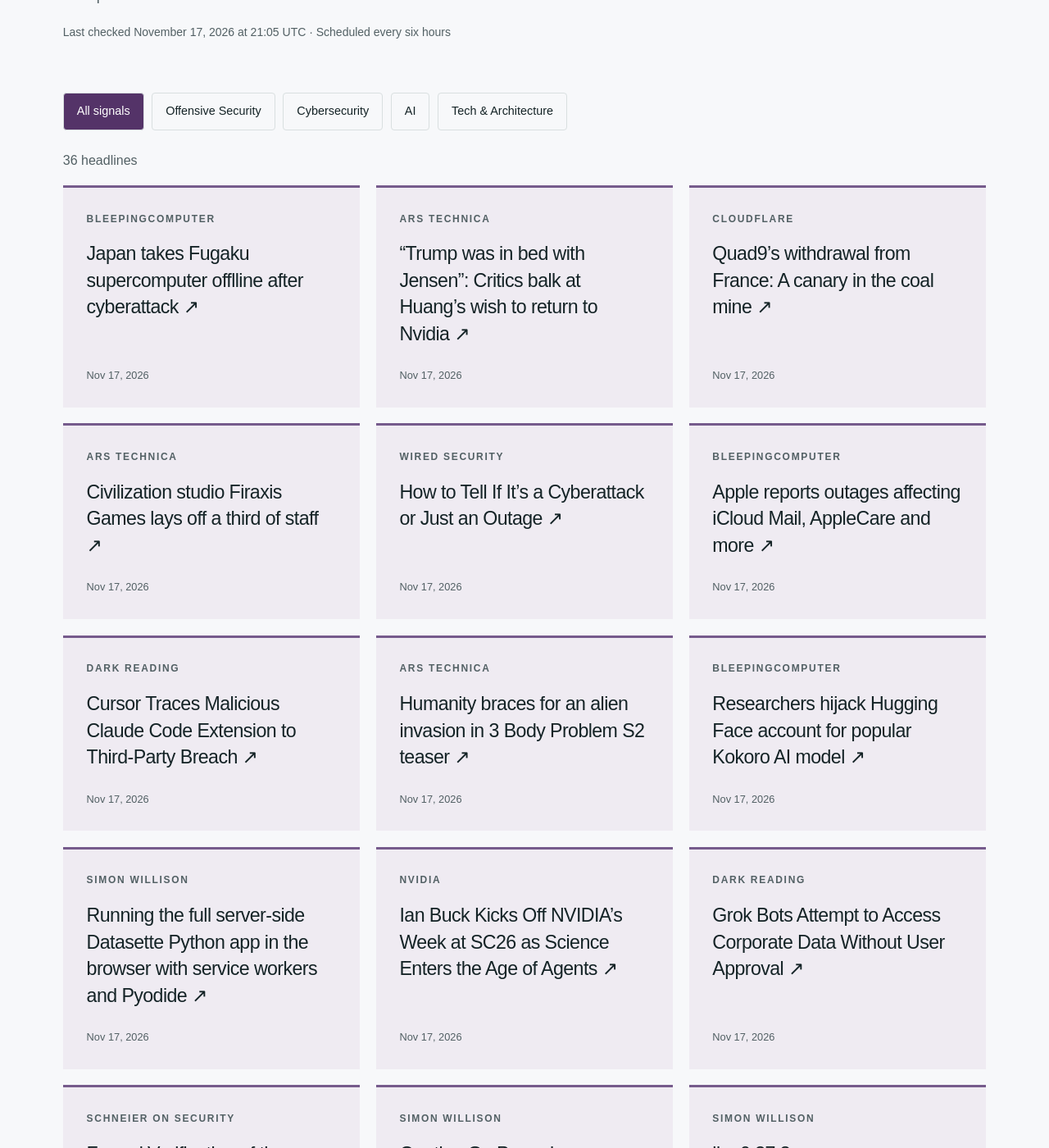
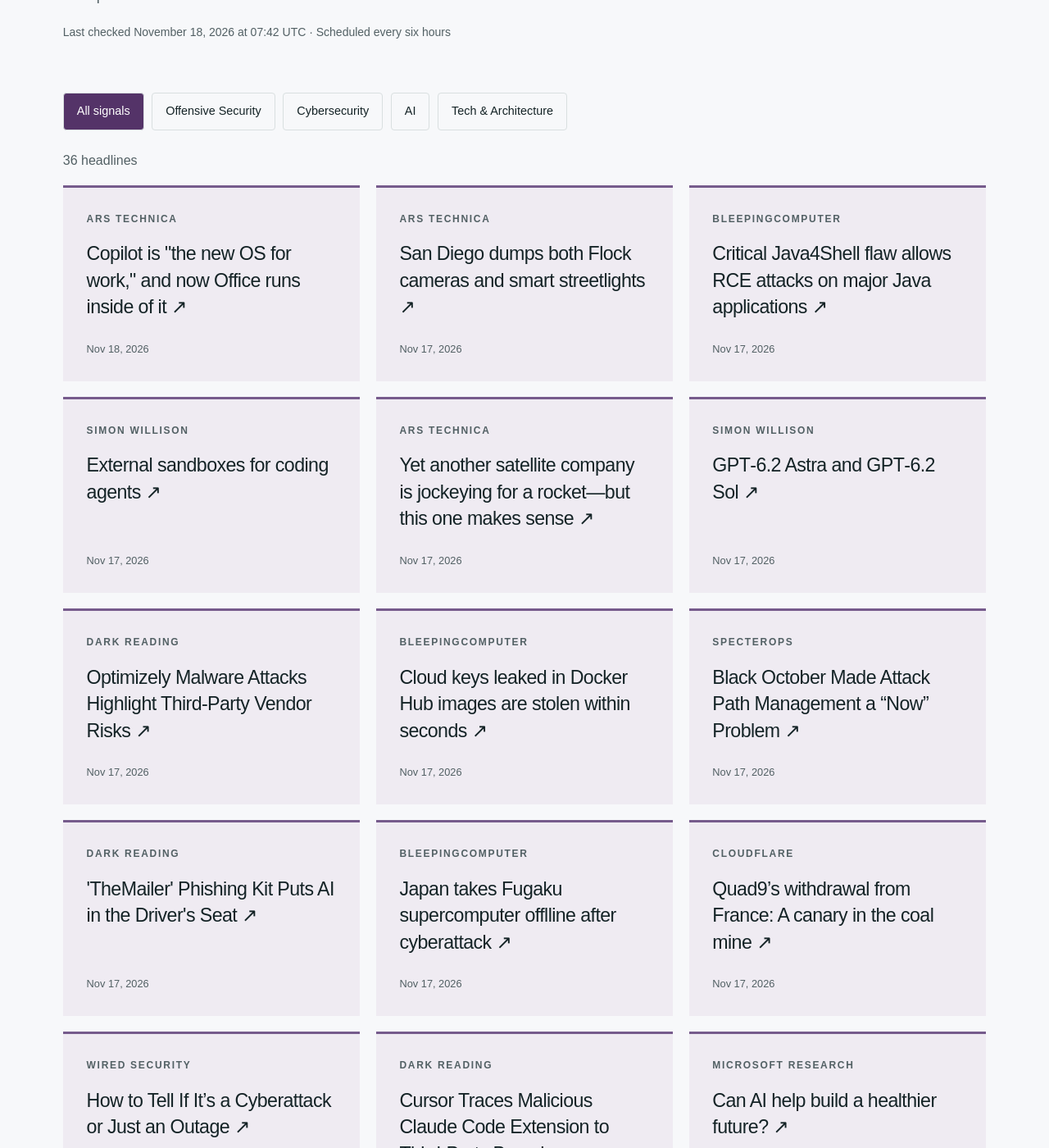
Before and after one commit to hntk/hntk.github.io, a Jekyll site: the page built from news/index.html, in a window 1280 px wide and 1400 px high, scrolled down 375 px. Shown: the whole window at 82% size. Built offline with Jekyll 4.4.1, drawn with Linux system fonts in a browser that asks for light colours; some of the changed text lies outside the part shown.

Commit message:
Refresh News and Signals

```diff
--- a/_data/news.json
+++ b/_data/news.json
@@ -1,6 +1,86 @@
 {
-  "updated": "2026-11-17T21:05:29.683324+00:00",
+  "updated": "2026-11-18T07:42:35.204536+00:00",
   "items": [
+    {
+      "title": "Copilot is \"the new OS for work,\" and now Office runs inside of it",
+      "url": "https://arstechnica.com/gadgets/2026/11/microsoft-calls-copilot-the-new-os-for-work-at-ignite-keynote/",
+      "published": "2026-11-18T00:27:29+00:00",
+      "source": "Ars Technica",
+      "source_id": "ars-technica",
+      "category": "tech-architecture"
+    },
+    {
+      "title": "San Diego dumps both Flock cameras and smart streetlights",
+      "url": "https://arstechnica.com/tech-policy/2026/11/san-diego-dumps-both-flock-cameras-and-smart-streetlights/",
+      "published": "2026-11-17T23:09:09+00:00",
+      "source": "Ars Technica",
+      "source_id": "ars-technica",
+      "category": "tech-architecture"
+    },
+    {
+      "title": "Critical Java4Shell flaw allows RCE attacks on major Java applications",
+      "url": "https://www.bleepingcomputer.com/news/security/critical-java4shell-flaw-allows-rce-attacks-on-major-java-applications/",
+      "published": "2026-11-17T23:04:21+00:00",
+      "source": "BleepingComputer",
+      "source_id": "bleepingcomputer",
+      "category": "cybersecurity"
+    },
+    {
+      "title": "External sandboxes for coding agents",
+      "url": "https://simonwillison.net/2026/Nov/17/external-sandboxes-for-coding-agents/",
+      "published": "2026-11-17T22:52:29+00:00",
+      "source": "Simon Willison",
+      "source_id": "simon-willison",
+      "category": "ai"
+    },
+    {
+      "title": "Yet another satellite company is jockeying for a rocket—but this one makes sense",
+      "url": "https://arstechnica.com/space/2026/11/yet-another-satellite-company-is-jockeying-for-a-rocket-but-this-one-makes-sense/",
+      "published": "2026-11-17T22:44:46+00:00",
+      "source": "Ars Technica",
+      "source_id": "ars-technica",
+      "category": "tech-architecture"
+    },
+    {
+      "title": "GPT‑6.2 Astra and GPT‑6.2 Sol",
+      "url": "https://simonwillison.net/2026/Nov/17/gpt62-astra-and-sol/",
+      "published": "2026-11-17T22:38:52+00:00",
+      "source": "Simon Willison",
+      "source_id": "simon-willison",
+      "category": "ai"
+    },
+    {
+      "title": "Optimizely Malware Attacks Highlight Third-Party Vendor Risks",
+      "url": "https://www.darkreading.com/cyber-risk/optimizely-malware-attacks-third-party-vendor-risks",
+      "published": "2026-11-17T22:34:22+00:00",
+      "source": "Dark Reading",
+      "source_id": "dark-reading",
+      "category": "cybersecurity"
+    },
+    {
+      "title": "Cloud keys leaked in Docker Hub images are stolen within seconds",
+      "url": "https://www.bleepingcomputer.com/news/security/cloud-keys-leaked-in-docker-hub-images-are-stolen-within-seconds/",
+      "published": "2026-11-17T21:27:17+00:00",
+      "source": "BleepingComputer",
+      "source_id": "bleepingcomputer",
+      "category": "cybersecurity"
+    },
+    {
+      "title": "Black October Made Attack Path Management a “Now” Problem",
+      "url": "https://specterops.io/blog/2026/11/17/attack-path-management-black-october/",
+      "published": "2026-11-17T21:13:56+00:00",
+      "source": "SpecterOps",
+      "source_id": "specterops",
+      "category": "offensive-security"
+    },
+    {
+      "title": "'TheMailer' Phishing Kit Puts AI in the Driver's Seat",
+      "url": "https://www.darkreading.com/perimeter/themailer-phishing-kit-ai-drivers-seat",
+      "published": "2026-11-17T20:58:13+00:00",
+      "source": "Dark Reading",
+      "source_id": "dark-reading",
+      "category": "cybersecurity"
+    },
     {
       "title": "Japan takes Fugaku supercomputer offlline after cyberattack",
       "url": "https://www.bleepingcomputer.com/news/security/japan-takes-fugaku-supercomputer-offlline-after-cyberattack/",
@@ -10,27 +90,11 @@
       "category": "cybersecurity"
     },
     {
-      "title": "“Trump was in bed with Jensen”: Critics balk at Huang’s wish to return to Nvidia",
-      "url": "https://arstechnica.com/tech-policy/2026/11/trump-was-in-bed-with-jensen-critics-balk-at-huangs-wish-to-return-to-nvidia/",
-      "published": "2026-11-17T20:32:55+00:00",
-      "source": "Ars Technica",
-      "source_id": "ars-technica",
-      "category": "tech-architecture"
-    },
-    {
       "title": "Quad9’s withdrawal from France: A canary in the coal mine",
       "url": "https://blog.cloudflare.com/quad9-withdrawal-from-france/",
       "published": "2026-11-17T20:24:27+00:00",
       "source": "Cloudflare",
       "source_id": "cloudflare",
-      "category": "tech-architecture"
-    },
-    {
-      "title": "Civilization studio Firaxis Games lays off a third of staff",
-      "url": "https://arstechnica.com/gaming/2026/11/civilization-studio-firaxis-games-lays-off-a-third-of-staff/",
-      "published": "2026-11-17T19:45:25+00:00",
-      "source": "Ars Technica",
-      "source_id": "ars-technica",
       "category": "tech-architecture"
     },
     {
@@ -42,14 +106,6 @@
       "category": "cybersecurity"
     },
     {
-      "title": "Apple reports outages affecting iCloud Mail, AppleCare and more",
-      "url": "https://www.bleepingcomputer.com/news/apple/apple-reports-outages-affecting-icloud-mail-applecare-and-more/",
-      "published": "2026-11-17T19:24:07+00:00",
-      "source": "BleepingComputer",
-      "source_id": "bleepingcomputer",
-      "category": "cybersecurity"
-    },
-    {
       "title": "Cursor Traces Malicious Claude Code Extension to Third-Party Breach",
       "url": "https://www.darkreading.com/application-security/cursor-malicious-claude-code-extension-third-party-breach",
       "published": "2026-11-17T18:38:37+00:00",
@@ -58,20 +114,12 @@
       "category": "cybersecurity"
     },
     {
-      "title": "Humanity braces for an alien invasion in 3 Body Problem S2 teaser",
-      "url": "https://arstechnica.com/culture/2026/11/humanity-braces-for-an-alien-invasion-in-3-body-problem-s2-teaser/",
-      "published": "2026-11-17T18:26:26+00:00",
-      "source": "Ars Technica",
-      "source_id": "ars-technica",
-      "category": "tech-architecture"
-    },
-    {
-      "title": "Researchers hijack Hugging Face account for popular Kokoro AI model",
-      "url": "https://www.bleepingcomputer.com/news/security/researchers-hijack-hugging-face-account-for-popular-kokoro-ai-model/",
-      "published": "2026-11-17T18:21:24+00:00",
-      "source": "BleepingComputer",
-      "source_id": "bleepingcomputer",
-      "category": "cybersecurity"
+      "title": "Can AI help build a healthier future?",
+      "url": "https://www.microsoft.com/en-us/research/podcast/can-ai-help-build-a-healthier-future/",
+      "published": "2026-11-17T16:52:17+00:00",
+      "source": "Microsoft Research",
+      "source_id": "microsoft-research",
+      "category": "ai"
     },
     {
       "title": "Running the full server-side Datasette Python app in the browser with service workers and Pyodide",
@@ -90,14 +138,6 @@
       "category": "ai"
     },
     {
-      "title": "Grok Bots Attempt to Access Corporate Data Without User Approval",
-      "url": "https://www.darkreading.com/application-security/grok-bots-corporate-data-without-user-approval",
-      "published": "2026-11-17T13:12:56+00:00",
-      "source": "Dark Reading",
-      "source_id": "dark-reading",
-      "category": "cybersecurity"
-    },
-    {
       "title": "Formal Verification of the Signal Protocol Using AI",
       "url": "https://www.schneier.com/blog/archives/2026/11/formal-verification-of-the-signal-protocol-using-ai.html",
       "published": "2026-11-17T12:05:43+00:00",
@@ -106,36 +146,12 @@
       "category": "cybersecurity"
     },
     {
-      "title": "Quoting Go Proverbs",
-      "url": "https://simonwillison.net/2026/Nov/17/go-proverbs/",
-      "published": "2026-11-17T06:16:26+00:00",
-      "source": "Simon Willison",
-      "source_id": "simon-willison",
-      "category": "ai"
-    },
-    {
-      "title": "llm 0.37.3",
-      "url": "https://simonwillison.net/2026/Nov/16/llm/",
-      "published": "2026-11-16T23:57:26+00:00",
-      "source": "Simon Willison",
-      "source_id": "simon-willison",
-      "category": "ai"
-    },
-    {
       "title": "NVIDIA DGX Spark Developer Kit Turns a Desk Into a Supercomputing Lab",
       "url": "https://blogs.nvidia.com/blog/dgx-spark-hpc-developer-kit-sc26/",
       "published": "2026-11-16T23:00:05+00:00",
       "source": "NVIDIA",
       "source_id": "nvidia",
       "category": "ai"
-    },
-    {
-      "title": "Google Project Zero Slashes Bug Disclosure Deadlines, Splitting Experts",
-      "url": "https://www.darkreading.com/vulnerabilities-threats/google-project-zero-bug-disclosure-deadlines",
-      "published": "2026-11-16T22:08:20+00:00",
-      "source": "Dark Reading",
-      "source_id": "dark-reading",
-      "category": "cybersecurity"
     },
     {
       "title": "The Bank Outage May Have Nothing to Do With Your Bank",
@@ -242,14 +258,6 @@
       "category": "offensive-security"
     },
     {
-      "title": "Lazare, veni foras: Reprogramming Dormant Neurons to Backdoor AI Agents",
-      "url": "https://www.microsoft.com/en-us/research/blog/lazare-veni-foras-reprogramming-dormant-neurons-to-backdoor-ai-agents/",
-      "published": "2026-11-10T20:52:56+00:00",
-      "source": "Microsoft Research",
-      "source_id": "microsoft-research",
-      "category": "ai"
-    },
-    {
       "title": "Sage: AI for Assumed-Breach Operations, Built Into Mythic",
       "url": "https://specterops.io/blog/2026/11/10/sage-ai-for-assumed-breach-operations-built-into-mythic/",
       "published": "2026-11-10T17:00:00+00:00",
@@ -274,14 +282,6 @@
       "category": "offensive-security"
     },
     {
-      "title": "Mi Scusi, My SCSI: Abusing iSCSI Target Server",
-      "url": "https://specterops.io/blog/2026/11/04/unauthenticated-iscsi-target-server/",
-      "published": "2026-11-04T17:00:00+00:00",
-      "source": "SpecterOps",
-      "source_id": "specterops",
-      "category": "offensive-security"
-    },
-    {
       "title": "Making HTTP header injection critical with one prompt",
       "url": "https://portswigger.net/research/making-http-header-injection-critical-with-one-prompt",
       "published": "2026-11-04T15:12:29+00:00",
@@ -295,79 +295,79 @@
       "id": "ars-technica",
       "name": "Ars Technica",
       "status": "ok",
-      "last_success": "2026-11-17T21:05:29.683324+00:00"
+      "last_success": "2026-11-18T07:42:35.204536+00:00"
     },
     {
       "id": "bleepingcomputer",
       "name": "BleepingComputer",
       "status": "ok",
-      "last_success": "2026-11-17T21:05:29.683324+00:00"
+      "last_success": "2026-11-18T07:42:35.204536+00:00"
     },
     {
       "id": "cloudflare",
       "name": "Cloudflare",
       "status": "ok",
-      "last_success": "2026-11-17T21:05:29.683324+00:00"
+      "last_success": "2026-11-18T07:42:35.204536+00:00"
     },
     {
       "id": "dark-reading",
       "name": "Dark Reading",
       "status": "ok",
-      "last_success": "2026-11-17T21:05:29.683324+00:00"
+      "last_success": "2026-11-18T07:42:35.204536+00:00"
     },
     {
       "id": "hugging-face",
       "name": "Hugging Face",
       "status": "ok",
-      "last_success": "2026-11-17T21:05:29.683324+00:00"
+      "last_success": "2026-11-18T07:42:35.204536+00:00"
     },
     {
       "id": "microsoft-research",
       "name": "Microsoft Research",
-      "status": "unavailable",
-      "last_success": "2026-11-17T08:08:12.154998+00:00"
+      "status": "ok",
+      "last_success": "2026-11-18T07:42:35.204536+00:00"
     },
     {
       "id": "nvidia",
       "name": "NVIDIA",
       "status": "ok",
-      "last_success": "2026-11-17T21:05:29.683324+00:00"
+      "last_success": "2026-11-18T07:42:35.204536+00:00"
     },
     {
       "id": "portswigger",
       "name": "PortSwigger Research",
       "status": "ok",
-      "last_success": "2026-11-17T21:05:29.683324+00:00"
+      "last_success": "2026-11-18T07:42:35.204536+00:00"
     },
     {
       "id": "schneier",
       "name": "Schneier on Security",
       "status": "ok",
-      "last_success": "2026-11-17T21:05:29.683324+00:00"
+      "last_success": "2026-11-18T07:42:35.204536+00:00"
     },
     {
       "id": "simon-willison",
       "name": "Simon Willison",
       "status": "ok",
-      "last_success": "2026-11-17T21:05:29.683324+00:00"
+      "last_success": "2026-11-18T07:42:35.204536+00:00"
     },
     {
       "id": "specterops",
       "name": "SpecterOps",
       "status": "ok",
-      "last_success": "2026-11-17T21:05:29.683324+00:00"
+      "last_success": "2026-11-18T07:42:35.204536+00:00"
     },
     {
       "id": "trail-of-bits",
       "name": "Trail of Bits",
       "status": "ok",
-      "last_success": "2026-11-17T21:05:29.683324+00:00"
+      "last_success": "2026-11-18T07:42:35.204536+00:00"
     },
     {
       "id": "wired",
       "name": "WIRED Security",
       "status": "ok",
-      "last_success": "2026-11-17T21:05:29.683324+00:00"
+      "last_success": "2026-11-18T07:42:35.204536+00:00"
     }
   ]
 }
```
